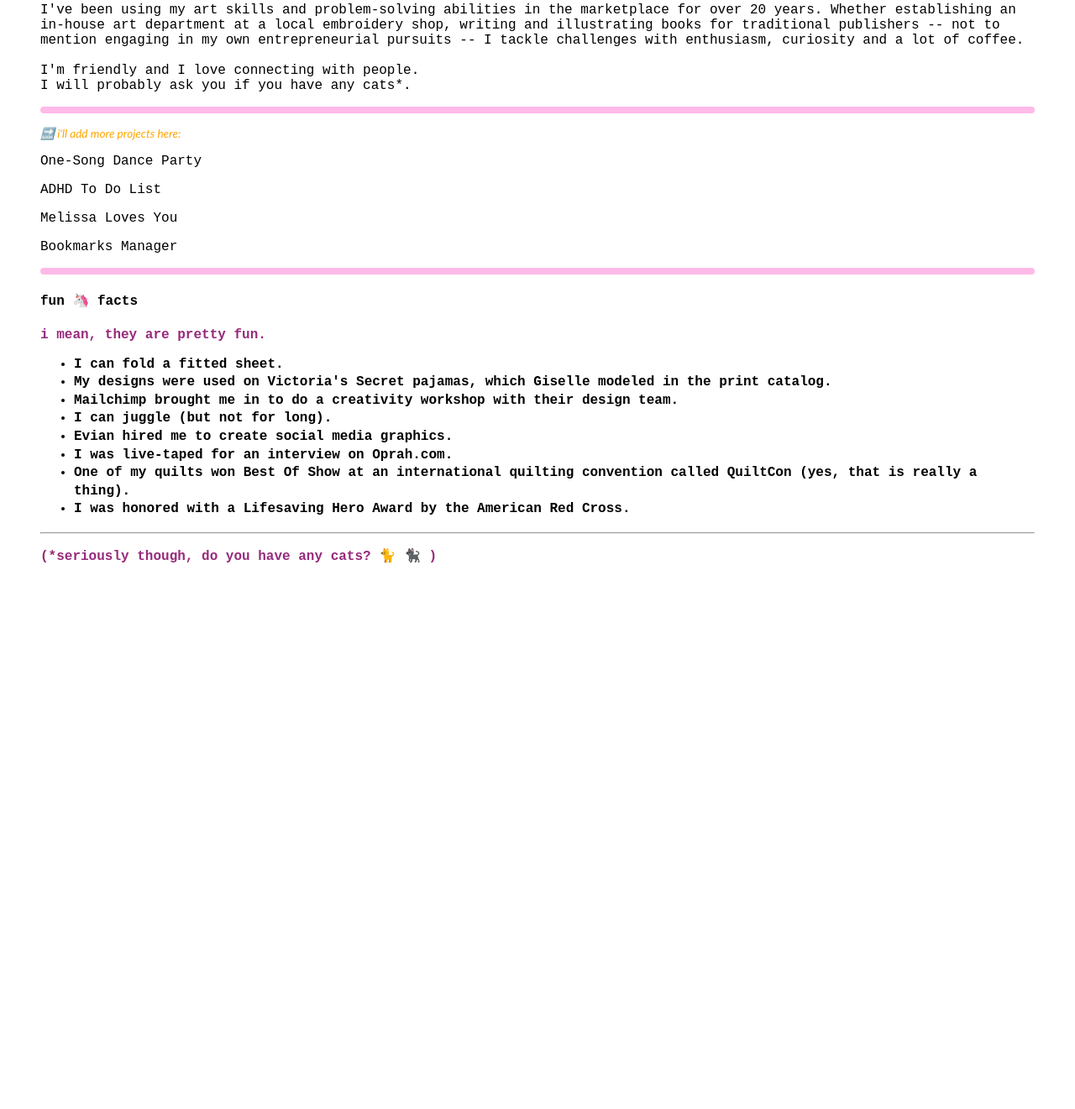
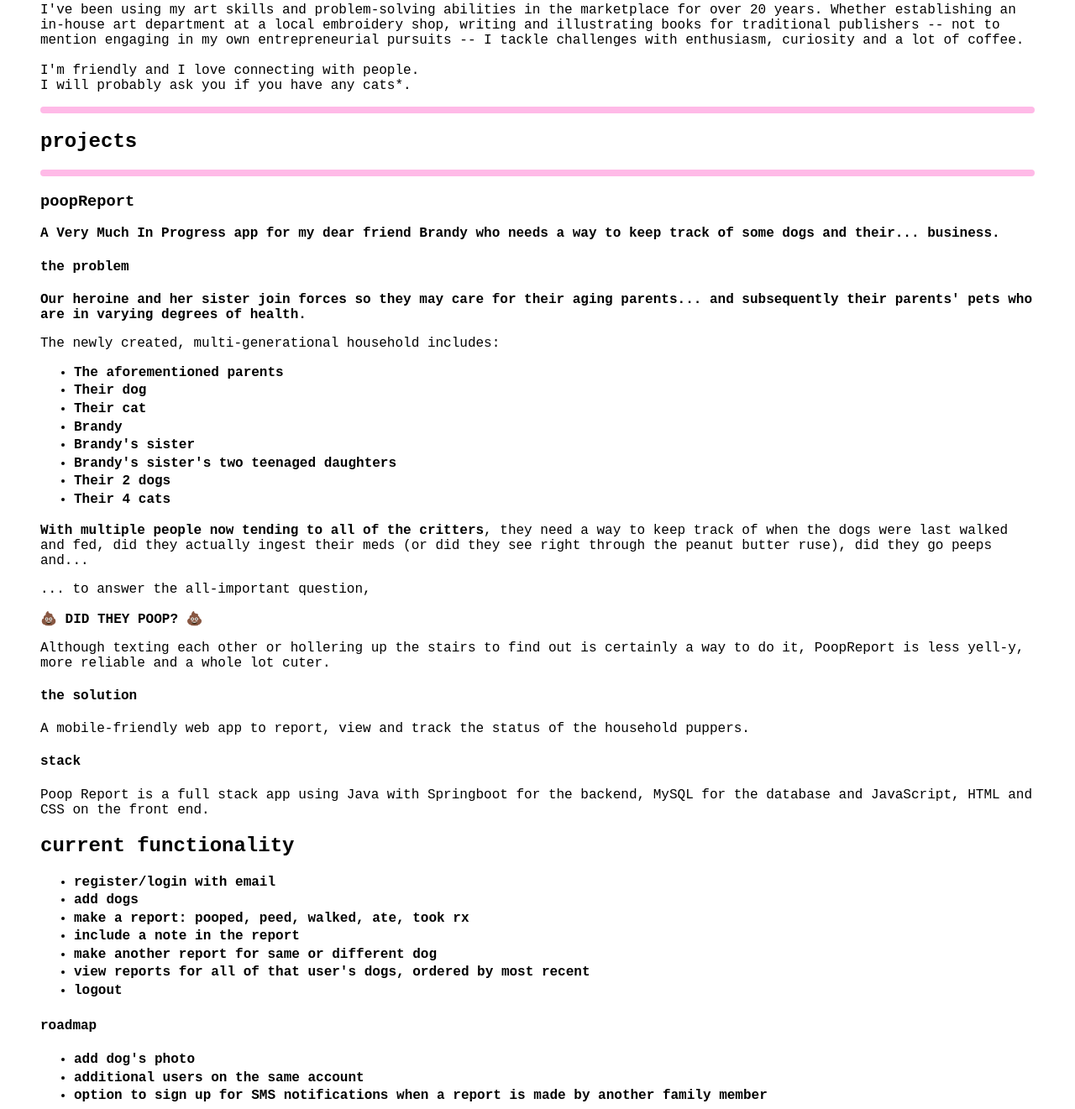
Before and after one commit to yummygoods/yummygoods.github.io, a plain HTML site: page index.html in a window 1280 px wide. Shown: the part 822-2143 px from the top of the page at 84% size. Before the commit the page ends 1518 px from the top, so only its background shows below. Drawn offline with Linux system fonts and the light colour scheme.

Commit message:
starts to add projects

```diff
--- a/index.html
+++ b/index.html
@@ -74,10 +74,50 @@
 			</p>
 
 			<hr class="rounded" />
+			<h2>projects</h2>
+			<hr class="rounded" />
 
-			<p>
+			<!-- <p><img src="" alt="poop-report"></p> -->
+<h3 id="poopreport">poopReport</h3>
+<p><strong>A Very Much In Progress app for my dear friend Brandy who needs a way to keep track of some dogs and their... business.</strong> </p>
+<h4 id="the-problem">the problem</h4>
+<p><strong>Our heroine and her sister join forces so they may care for their aging parents... and subsequently their parents&#39; pets who are in varying degrees of health.</strong></p>
+<p>The newly created, multi-generational household includes:</p>
+<ul>
+<li>The aforementioned parents</li>
+<li>Their dog</li>
+<li>Their cat</li>
+<li>Brandy</li>
+<li>Brandy&#39;s sister</li>
+<li>Brandy&#39;s sister&#39;s two teenaged daughters</li>
+<li>Their 2 dogs</li>
+<li>Their 4 cats</li>
+</ul>
+<p><strong>With multiple people now tending to all of the critters</strong>, they need a way to keep track of when the dogs were last walked and fed, did they actually ingest their meds (or did they see right through the peanut butter ruse), did they go peeps and...</p>
+<p>... to answer the all-important question,</p>
+<p>💩 <strong>DID THEY POOP?</strong> 💩</p>
+<p>Although texting each other or hollering up the stairs to find out is certainly a way to do it, PoopReport is less yell-y, more reliable and a whole lot cuter.</p>
+<h4 id="the-solution">the solution</h4>
+<p>A mobile-friendly web app to report, view and track the status of the household puppers. </p>
+<h4 id="stack">stack</h4>
+<p>Poop Report is a full stack app using Java with Springboot for the backend, MySQL for the database and JavaScript, HTML and CSS on the front end.</p>
+<h2 id="current-functionality">current functionality</h2>
+<ul>
+<li>register/login with email</li>
+<li>add dogs</li>
+<li>make a report: pooped, peed, walked, ate, took rx</li>
+<li>include a note in the report  </li>
+<li>make another report for same or different dog</li>
+<li>view reports for all of that user&#39;s dogs, ordered by most recent</li>
+<li>logout</li>
+</ul>
+<h4 id="roadmap">roadmap</h4>
+<ul>
+<li>add dog&#39;s photo</li>
+<li>additional users on the same account</li>
+<li>option to sign up for SMS notifications when a report is made by another family member</li>
+</ul>
 
-			</p>
 			<p class="soon">🔜 i'll add more projects here: </p>
 				<p>One-Song Dance Party </p>
 				<p>ADHD To Do List </p>
```
